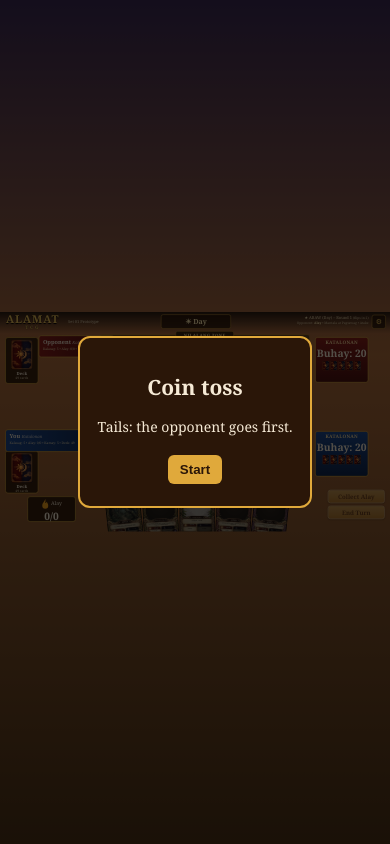
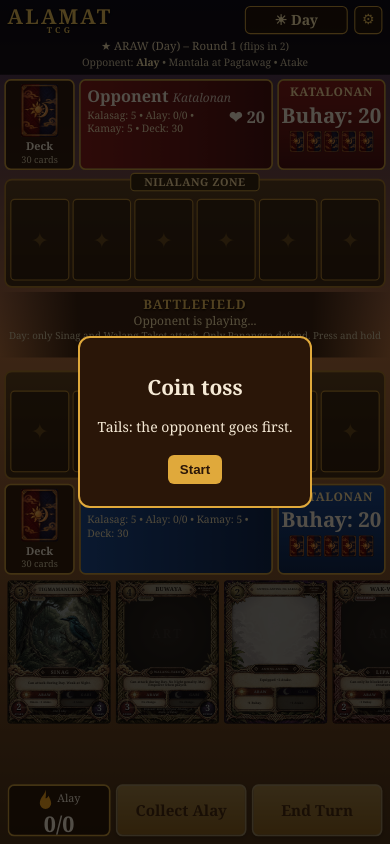
Before and after one commit to Khristian171/alamat-tcg, a plain HTML site: page index.html in a window 390 px wide. Drawn offline with Linux system fonts and the light colour scheme.

Commit message:
Update index.html

```diff
--- a/index.html
+++ b/index.html
@@ -1,5 +1,5 @@
 <!doctype html>
-<html lang="en"><head><meta charset="utf-8"><meta name="viewport" content="width=device-width,initial-scale=1">
+<html lang="en"><head><meta charset="utf-8"><meta name="viewport" content="width=device-width,initial-scale=1,maximum-scale=1,user-scalable=no">
 <title>Alamat TCG - Set 01 Prototype</title>
 <style>
 *{box-sizing:border-box}
@@ -71,6 +71,41 @@ body.night{background:url(assets/bg-night.webp) center/cover no-repeat,linear-gr
 .tint{left:0;top:0;width:100%;height:100%;mix-blend-mode:color;pointer-events:none;-webkit-mask:url(assets/tint-n.webp) 0 0/100% 100% no-repeat;mask:url(assets/tint-n.webp) 0 0/100% 100% no-repeat}.fc.X .tint{-webkit-mask-image:url(assets/tint-o.webp);mask-image:url(assets/tint-o.webp)}
 .tint.lift{background:#fff;mix-blend-mode:screen;opacity:.5}
 .lh{left:21.6%;top:11.3%;height:3.1%;padding:0 1.8cqw;border-radius:99px;border:.3cqw solid #f3e2bd;font-size:2.7cqw;font-weight:800;letter-spacing:.08em;text-transform:uppercase;box-shadow:0 .3cqw .8cqw #000a;white-space:nowrap}
+#bar{display:contents}
+.fc{-webkit-touch-callout:none;-webkit-user-select:none;user-select:none;touch-action:manipulation}
+#zm[hidden]{display:none!important}
+#zm.tc{inset:0;right:auto;top:0;width:100%;height:100%;display:flex;align-items:center;justify-content:center;background:#000b;pointer-events:auto}
+#zm.tc .fc{--cw:min(86vw,440px)}
+body[data-m=p] #stage{display:flex;flex-direction:column}
+body[data-m=p] #top{position:relative;width:auto;height:auto;display:flex;flex-wrap:wrap;align-items:center;gap:8px 12px;padding:10px 14px;background:#000b}
+body[data-m=p] .logo{position:static;font-size:38px}body[data-m=p] .logo small{font-size:15px;letter-spacing:6px}
+body[data-m=p] .set{display:none}
+body[data-m=p] #daypill{position:static;width:190px;height:52px;font-size:26px;margin-left:auto}
+body[data-m=p] #gear{position:static;width:52px;height:52px;font-size:26px}
+body[data-m=p] #info{position:static;order:9;width:100%;text-align:center;font-size:21px}body[data-m=p] #info small{font-size:19px}
+body[data-m=p] .sd{position:relative;width:auto;height:auto;pointer-events:auto;display:grid;grid-template-columns:130px 1fr 200px;grid-template-areas:"dk ip hpn" "zn zn zn";gap:8px;padding:8px 8px 0}
+body[data-m=p] #s0{grid-template-areas:"zn zn zn" "dk ip hpn"}
+body[data-m=p] #s0 .dk,body[data-m=p] #s1 .dk{grid-area:dk;position:static;left:auto;top:auto;width:auto;height:auto;padding:6px}
+body[data-m=p] #s0 .ip,body[data-m=p] #s1 .ip{grid-area:ip;position:static;left:auto;top:auto;width:auto;height:auto;padding:8px 12px;font-size:30px}
+body[data-m=p] #s0 .hpn,body[data-m=p] #s1 .hpn{grid-area:hpn;position:static;left:auto;top:auto;width:auto;height:auto;padding:6px 4px}
+body[data-m=p] #s0 .zn,body[data-m=p] #s1 .zn{grid-area:zn;position:relative;left:auto;top:auto;width:auto;height:auto;padding:34px 8px 10px;margin-top:8px}
+body[data-m=p] .dk img{width:70px;height:98px}body[data-m=p] .dk b{font-size:20px}body[data-m=p] .dk span{font-size:17px}
+body[data-m=p] .ip small{font-size:19px}body[data-m=p] .ip i{font-size:22px}
+body[data-m=p] .hpn b{font-size:22px}body[data-m=p] .hpt{font-size:38px;white-space:nowrap}body[data-m=p] .bk{width:28px;height:40px}
+body[data-m=p] .zt{font-size:20px;top:-14px;padding:2px 24px}
+body[data-m=p] .sl{position:static;display:grid;grid-template-columns:repeat(6,1fr);gap:6px}
+body[data-m=p] .slot{width:auto;height:auto;aspect-ratio:1064/1478}
+body[data-m=p] .sl .fc{--cw:100%}
+body[data-m=p] #mid{position:relative;left:auto;top:auto;width:auto;height:auto;margin:8px 0;padding:6px 14px}
+body[data-m=p] #mid b{font-size:24px;letter-spacing:2px}body[data-m=p] #hint{font-size:22px}body[data-m=p] #rule{font-size:18px}
+body[data-m=p] #hand{position:relative;left:auto;top:auto;width:auto;height:auto;flex:1 1 0;min-height:140px;display:flex;justify-content:flex-start;gap:10px;overflow-x:auto;overflow-y:hidden;padding:10px 14px}
+body[data-m=p] #hand .fc{--cw:190px;transform:none!important;margin-left:0!important}
+body[data-m=p] #bar{display:flex;gap:10px;padding:8px 14px 14px}
+body[data-m=p] #alay{position:static;width:190px;height:96px;font-size:20px;padding-top:6px}
+body[data-m=p] #alay span{font-size:40px}body[data-m=p] #alay svg{width:28px;height:38px}
+body[data-m=p] #btns{position:static;flex:1;width:auto;display:flex;gap:10px}
+body[data-m=p] #btns button{margin:0;flex:1;width:auto;height:96px;font-size:28px;line-height:1.1}
+body[data-m=p] #lg{left:12px;top:120px;width:696px;height:420px;font-size:20px}
 #zm{position:fixed;right:14px;top:76px;z-index:30;pointer-events:none}#zm[hidden]{display:none}#zm .fc{--cw:min(380px,40vw)}
 
 .fc .art,.fc .noart{left:7.99%;top:9.88%;width:84.21%;height:54.26%}.fc.X .art{left:7.05%;top:10.08%;width:85.81%;height:49.80%}
@@ -89,8 +124,8 @@ body.night{background:url(assets/bg-night.webp) center/cover no-repeat,linear-gr
 <div id="stage">
 <div id="top"><div class="logo">ALAMAT<small>TCG</small></div><div class="set">Set 01 Prototype</div><div id="daypill"></div><div id="info"></div><button id="gear" onclick="tg()" title="Game log">&#9881;</button></div>
 <div id="s1" class="sd"></div><div id="mid"><b>BATTLEFIELD</b><div id="hint"></div><div id="rule"></div></div><div id="s0" class="sd"></div>
-<div id="hand"></div><div id="alay"></div>
-<div id="btns"><button id="ph" onclick="clk('p')">Go to Atake</button><button id="end" onclick="clk('e')">End Turn</button></div>
+<div id="hand"></div>
+<div id="bar"><div id="alay"></div><div id="btns"><button id="ph" onclick="clk('p')">Go to Atake</button><button id="end" onclick="clk('e')">End Turn</button></div></div>
 <div id="lg" hidden></div>
 </div>
 <div id="zm" hidden></div>
@@ -125,7 +160,7 @@ bungisngis:N("Bungisngis",3,2,3,["Walang-Takot"],NO,NO,{e:{k:"hp",a:3,h:0,x:"los
 amalanhig:N("Amalanhig",4,3,4,["Tibay"],hp1,up(2)),
 berberoka:N("Berberoka",5,4,5,["Hamon"],hp1,NO),
 pugot:N("Pugot",3,3,2,["Mabilis"],hp1,up(2)),
-engkantada:N("Engkantada",4,2,4,["Sinag","Paghilom"],up(2),up(1)),
+engkantada:N("Engkantada",4,2,4,["Sinag","Paghilom"],up(2),up(1),{ph:1}),
 diwata:N("Diwata",5,3,5,["Sinag","Paghilom"],{a:1,ph:2,x:"Blessing. +1 ATK. Paghilom 2."},{a:-2,x:"-2 ATK."},{ph:1}),
 maria:N("Maria Makiling",5,2,6,["Panangga","Paghilom"],{ph:2,x:"Mountain guardian. Paghilom 2."},up(2),{ph:1}),
 mangkukulam:N("Mangkukulam",5,2,6,["Hamon"],{ph:2,x:"Song. Paghilom 2."},NO),
@@ -144,7 +179,7 @@ multo:N("Multo",3,2,3,["Lipad"],hp1,up(2)),
 kumakatok:N("Kumakatok",3,2,3,["Hamon"],hp1,up(2)),
 agta:N("Agta",2,1,3,["Hamon"],NO,up(1)),
 anggitay:N("Anggitay",4,2,3,["Sinag","Mabilis"],{a:2,x:"Gallop. +2 ATK."},{a:-2,x:"-2 ATK."}),
-adarna:N("Ibong Adarna",6,3,5,["Sinag","Paghilom"],NO,NO),
+adarna:N("Ibong Adarna",6,3,5,["Sinag","Paghilom"],NO,NO,{ph:1}),
 alakas:{t:"A",n:"Anting-anting ng Lakas",c:2,x:"Equipped +2 ATK.",q:{a:2,h:0,d:{h:1},n:{a:1}},d:"+1 HP.",ni:"+1 ATK."},
 abuhay:{t:"A",n:"Anting-anting ng Buhay",c:2,x:"Equipped +3 HP.",q:{a:0,h:3,d:{ph:1},n:{h:1}},d:"Paghilom 1.",ni:"+1 HP."},
 lakas:O("Orasyon ng Lakas",2,"Friendly Nilalang +2 ATK this turn.","lakas","Also +1 HP this turn.","+3 ATK instead."),
@@ -160,8 +195,10 @@ const $=id=>document.getElementById(id),rnd=n=>Math.floor(Math.random()*n),sl=ms
 const shuffle=a=>{for(let i=a.length-1;i>0;i--){const j=rnd(i+1);[a[i],a[j]]=[a[j],a[i]]}return a};
 const MAXAL=10; /* highest Alay a player can reach */
 const PHN={al:"Alay",sum:"Mantala at Pagtawag",atk:"Atake"}; /* phase names: rename here */
+const HV=typeof matchMedia!=="undefined"&&matchMedia("(hover:hover)").matches;
+const DECK_SIZE=40; /* each player gets a random 40 from the DECK pool */
 const KAL=5; /* Kalasag per player: tune here */
-let tz,G,sel=null,pend=null,busy=false,uid=0,SPD=1,HUMAN=[true,false],resolver=null;
+let lp=0,zt=0,tz,G,sel=null,pend=null,busy=false,uid=0,SPD=1,HUMAN=[true,false],resolver=null;
 const mk=k=>({...CARDS[k],k,id:++uid,dm:0,tmp:0,th:0,eq:[],sick:true,att:false});
 const nm=i=>i?"Opponent":"You",log=s=>{G.log.unshift(s);G.log.length=Math.min(G.log.length,40)};
 const pers=c=>G.day?c.d:c.ni;
@@ -171,7 +208,7 @@ function eff(c){const p=pers(c)||{};let a=c.a+(p.a||0)+c.tmp,h=c.h+(p.h||0)+c.th
 const left=c=>eff(c).h-c.dm,cost=c=>c.fx==="wasak"?(G.day?6:4):c.c;
 function newGame(){uid=0;sel=pend=null;busy=false;G={t:0,first:0,round:1,day:true,ph:"al",left:2,over:false,log:[],
  P:[0,1].map(()=>({hp:20,kal:[],hand:[],deck:[],f:[],max:0,al:0,dis:[]}))};
- for(const p of G.P){p.deck=shuffle(DECK.map(mk));p.kal=p.deck.splice(0,KAL);p.hand=p.deck.splice(0,5)}
+ for(const p of G.P){p.deck=shuffle(DECK.map(mk)).slice(0,DECK_SIZE);p.kal=p.deck.splice(0,KAL);p.hand=p.deck.splice(0,5)}
  G.first=G.t=rnd(2);
  log(`Coin toss: ${G.first?"the opponent goes":"you go"} first. Each turn: ${PHN.al}, then ${PHN.sum}, then ${PHN.atk}. Max 6 Nilalang in play.`);
  render();
@@ -260,7 +297,7 @@ function aiPlay(i,c){const p=G.P[i],o=G.P[1-i];const best=p.f.slice().sort((a,b)
  if(f==="umaga")return!G.day&&p.f.some(dayers)&&!o.f.some(x=>!dayers(x))?cast(i,c,null):false;
  return false}
 function find(id){for(const i of[0,1]){const c=G.P[i].f.find(x=>x.id===id);if(c)return{c,i}}}
-async function clk(k,id){if(G.over||busy||G.t!==0)return;const p=G.P[0];
+async function clk(k,id){if(lp){lp=0;return}if(G.over||busy||G.t!==0)return;const p=G.P[0];
  if(k==="e"){sel=pend=null;return endTurn(0)}
  if(k==="p"){sel=pend=null;if(G.ph==="al"){collect(0);render()}else if(G.ph==="sum"){G.ph="atk";log(`You enter ${PHN.atk}.`);render()}return}
  if(k==="h"){if(G.ph!=="sum"){$("hint").textContent=`Cards are played in ${PHN.sum}.`;return}const c=p.hand.find(x=>x.id===id);if(pend&&pend.c===c){pend=null;return render()}
@@ -287,7 +324,7 @@ function card(c,o={}){const f=o.f,e=f?eff(c):null,pe=x=>fil(typeof x==="string"?
  const nfs=Math.max(2.6,Math.min(5.4,41/(c.n.length*.77))),sfs=one>=3?one:Math.min(3.4,27/(lw*.78)),efs=ef.length>95?2.7:3.2;
  let st="";if(N){if(f)st=c.sick&&!e.sk.has("Mabilis")?"Summoned: waits a turn":c.att?"Has attacked":canAtk(c)?"Ready to attack":G.day?"Waits for Night":"Cannot attack";else st=c.e?"Empower: "+fil(c.e.x):`Cost ${cost(c)} Alay`}
  const lc=LAHI[c.lahi],lh=lc?`<span class="x lh" style="background:${lc};color:${ink(lc)}">${c.lahi}</span>`:"",gem=lc?`<em class="gm" style="background:${lc}"></em>`:"";
- return`<div class="fc ${N?"N":"X"} ${c.t} ${o.cls||""}" style="${lc?"--lahi:"+lc+";":""}${o.st||""}" onclick="clk('${o.k}',${c.id})" onmouseenter="zm(${c.id})" onmouseleave="zm(0)" ontouchstart="tz=setTimeout(()=>zm(${c.id}),400)" ontouchend="clearTimeout(tz)">
+ return`<div class="fc ${N?"N":"X"} ${c.t} ${o.cls||""}" style="${lc?"--lahi:"+lc+";":""}${o.st||""}" onclick="clk('${o.k}',${c.id})" oncontextmenu="return false" onmouseenter="HV&&zm(${c.id})" onmouseleave="HV&&zm(0)" ontouchstart="lp=0;clearTimeout(tz);tz=setTimeout(()=>{lp=1;zm(${c.id})},450)" ontouchend="clearTimeout(tz)" ontouchmove="clearTimeout(tz)">
 ${N?'<i class="x noart">ART</i>':'<img class="bg" alt="" src="assets/bg-o.webp">'}<img class="art" alt="" src="assets/art/${c.k}.webp" onerror="this.remove()"><img class="fr" alt="" src="assets/frame-${N?"n":"o"}.webp">${lc?`<i class="x tint" style="background:${lc}"></i>${lm(lc)>215?`<i class="x tint lift"></i>`:""}`:""}
 ${lh}<b class="x cost">${cost(c)}</b><b class="x nm" style="font-size:${nfs}cqw">${c.n}</b>
 <span class="x ty"><b>${gem}${N?"NILALANG":c.t==="O"?"ORASYON":"ANTING"}</b><i>${N?"Creature":c.t==="O"?"Spell":"Amulet"}</i></span>
@@ -295,9 +332,9 @@ ${lh}<b class="x cost">${cost(c)}</b><b class="x nm" style="font-size:${nfs}cqw"
 <span class="x ph dh">ARAW</span><div class="x pb db">${pe(c.d)}</div><span class="x ph nh">GABI</span><div class="x pb nb">${pe(c.ni)}</div>
 <i class="x pn pd ${on?"on":"off"}"></i><i class="x pn pg ${on?"off":"on"}"></i>
 ${N?`<b class="x orb atk">${f?e.a:c.a}<small>${FIL?"ATAKE":"ATK"}</small></b><b class="x orb hpv">${f?left(c):c.h}<small>${FIL?"BUHAY":"HP"}</small></b><div class="x st">${st}</div>`:""}</div>`}
-function zm(id){const z=$("zm");if(!id){z.hidden=true;return}let c=null,fl=false;
+function zm(id){const z=$("zm");if(!id){z.hidden=true;lp=0;return}let c=null,fl=false;
  for(const p of G.P){const a=p.f.find(x=>x.id===id);if(a){c=a;fl=true;break}}
- if(!c)c=G.P[0].hand.find(x=>x.id===id);if(!c)return;z.innerHTML=card(c,{f:fl,k:"z"});z.hidden=false}
+ if(!c)c=G.P[0].hand.find(x=>x.id===id);if(!c)return;z.className=HV?"hv":"tc";z.onclick=HV?null:()=>{if(Date.now()-zt>500)zm(0)};zt=Date.now();z.innerHTML=card(c,{f:fl,k:"z"});z.hidden=false}
 function half(i){const p=G.P[i];
  const tg=(pend&&pend.ty==="any"&&i===0)||(sel&&i===1&&G.ph==="atk"&&targets(0,sel).k);
  const cs=p.f.map(c=>{let x="";
@@ -311,8 +348,10 @@ function half(i){const p=G.P[i];
 <div class="ip"><b>${nm(i)}</b> <i>Katalonan</i><span class="hv">&#10084; ${hp}</span><small>Kalasag: ${p.kal.length} &bull; Alay: ${p.al}/${p.max} &bull; Kamay: ${p.hand.length} &bull; Deck: ${p.deck.length}</small></div>
 <div class="zn"><b class="zt">NILALANG ZONE</b><div class="sl">${cs.join("")}</div></div>
 <div class="hpn${tg?" tgt":""}" onclick="clk('k',${i})"><b>KATALONAN</b><span class="hpt">${fil("HP")}: ${hp}</span><div class="ks">${BK.repeat(p.kal.length)||"<small>No Kalasag</small>"}</div></div>`}
-function fit(){if(typeof innerWidth==="undefined")return;const st=$("stage");if(!st||!st.style)return;const s=Math.min(innerWidth/1672,innerHeight/941);
- st.style.transform=`scale(${s})`;st.style.left=(innerWidth-1672*s)/2+"px";st.style.top=(innerHeight-941*s)/2+"px"}
+function fit(){if(typeof innerWidth==="undefined")return;const st=$("stage");if(!st||!st.style)return;
+ const pt=innerHeight>innerWidth*1.1;document.body.dataset.m=pt?"p":"l";
+ if(pt){const s=innerWidth/720;st.style.cssText=`width:720px;height:${innerHeight/s}px;transform:scale(${s});left:0;top:0`}
+ else{const s=Math.min(innerWidth/1672,innerHeight/941);st.style.cssText=`width:1672px;height:941px;transform:scale(${s});left:${(innerWidth-1672*s)/2}px;top:${(innerHeight-941*s)/2}px`}}
 function tg(){const l=$("lg");l.hidden=!l.hidden}
 function render(){fit();$("zm").hidden=true;document.body.className=G.day?"day":"night";
  const p0=G.P[0],ph=["al","sum","atk"].map(k=>k===G.ph?"<b>"+PHN[k]+"</b>":PHN[k]).join(" &bull; ");
@@ -322,8 +361,8 @@ function render(){fit();$("zm").hidden=true;document.body.className=G.day?"day":
  const hd=p0.hand,n=hd.length,ov=n>1?Math.max(0,(n*150-830)/(n-1)):0;
  $("hand").innerHTML=hd.map((c,i)=>{const k=i-(n-1)/2;return card(c,{k:"h",cls:c===(pend&&pend.c)?"sel":(cost(c)>p0.al||G.ph!=="sum")?"cant":"",st:`--r:${(k*3).toFixed(1)}deg;--y:${(Math.abs(k)*7).toFixed(0)}px;margin-left:${i?-ov:0}px`})}).join("");
  $("alay").innerHTML=`<svg viewBox="0 0 24 32"><path d="M12 0C12 8 3 12 3 22a9 9 0 0018 0c0-5-3-8-4-12-2 3-3 4-5 4 1-5 1-9 0-14z" fill="#f3a21d"/></svg>Alay<br><span>${p0.al}/${p0.max}</span>`;
- $("hint").textContent=G.over?"":busy||G.t!==0?"Opponent is playing...":pend?"Choose a target (click the card again to cancel).":G.ph==="al"?`${PHN.al}: press Collect ${PHN.al} to draw a card and gain Alay.`:G.ph==="sum"?`${PHN.sum}: play your cards, then press Go to ${PHN.atk}.`:sel?"Click the opponent's Katalonan or a highlighted creature to attack.":`${PHN.atk}: click a glowing creature to attack, or End Turn.`;
- $("rule").textContent=G.day?"Day: only Sinag and Walang-Takot attack. Only Panangga defend.":PANANGGA_ONLY?"Night: everyone attacks. Only Panangga defend.":"Night: everyone attacks and defends.";
+ $("hint").textContent=(G.over?"":busy||G.t!==0?"Opponent is playing...":pend?"Choose a target (click the card again to cancel).":G.ph==="al"?`${PHN.al}: press Collect ${PHN.al} to draw a card and gain Alay.`:G.ph==="sum"?`${PHN.sum}: play your cards, then press Go to ${PHN.atk}.`:sel?"Click the opponent's Katalonan or a highlighted creature to attack.":`${PHN.atk}: click a glowing creature to attack, or End Turn.`).replace(/click/g,HV?"click":"tap").replace(/Click/g,HV?"Click":"Tap");
+ $("rule").textContent=(G.day?"Day: only Sinag and Walang-Takot attack. Only Panangga defend.":PANANGGA_ONLY?"Night: everyone attacks. Only Panangga defend.":"Night: everyone attacks and defends.")+(HV?"":" Press and hold a card to zoom.");
  $("end").disabled=busy||G.t!==0||G.over;$("ph").disabled=busy||G.t!==0||G.over||G.ph==="atk";$("ph").textContent=G.ph==="al"?"Collect "+PHN.al:"Go to "+PHN.atk;
  $("lg").innerHTML=G.log.map(s=>"<div>"+s+"</div>").join("")}
 if(typeof window!=="undefined"&&typeof process==="undefined"){addEventListener("resize",fit);newGame()}
```
